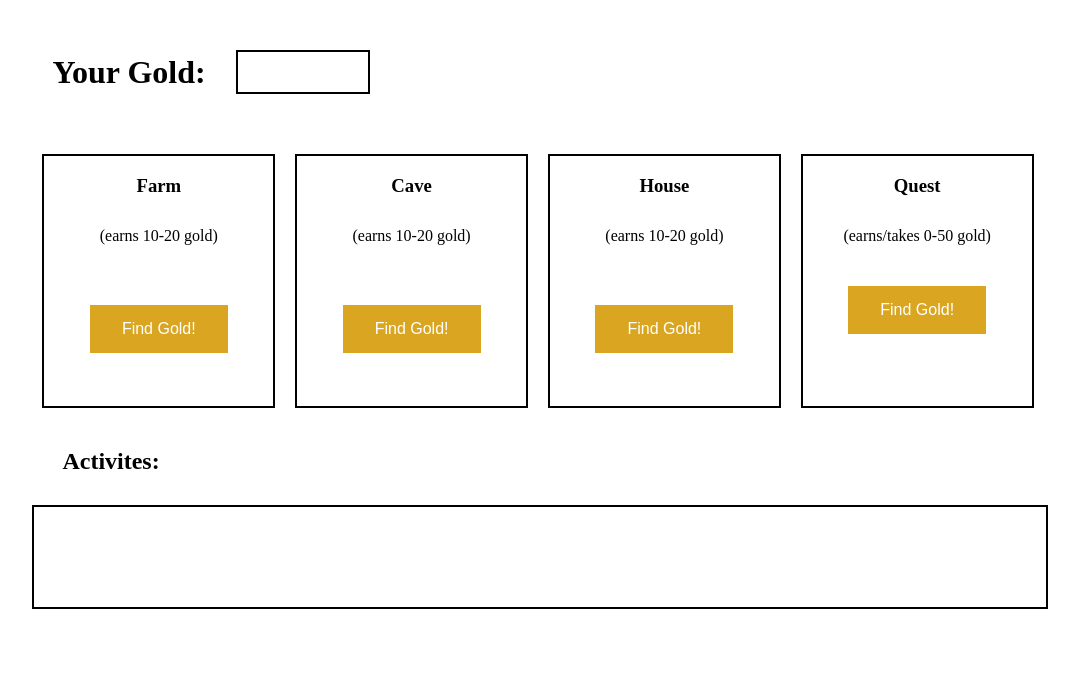
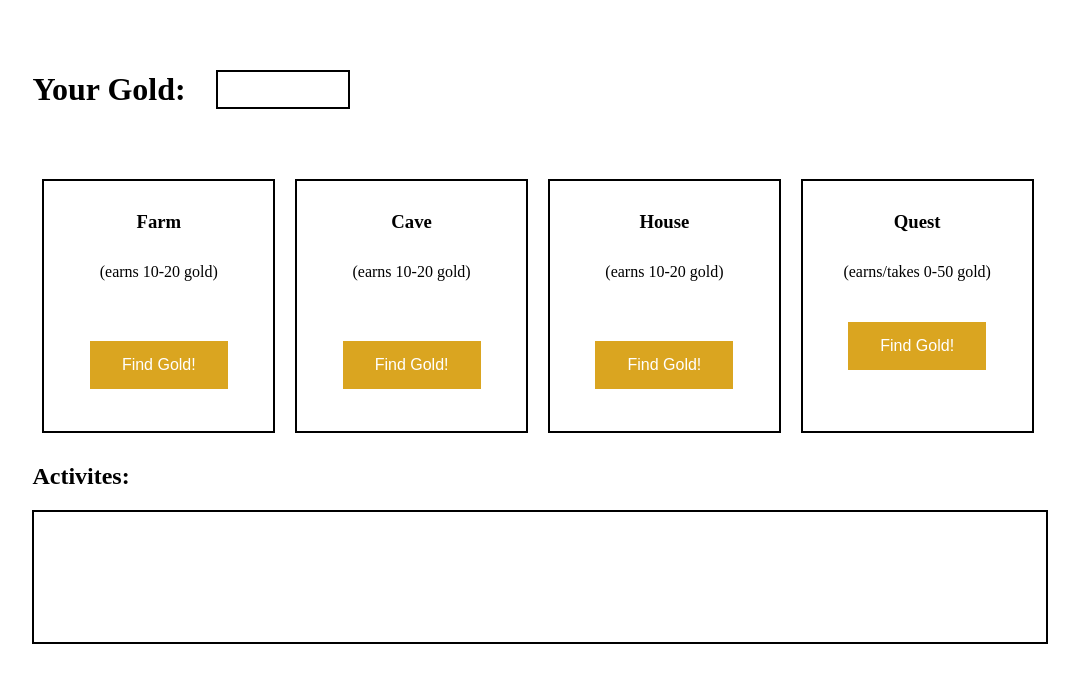
Before and after one commit to ansk1d/Ninja_Gold, a Django app: page / in a window 1280 px wide. Shown: the top 683 px of the page, without its empty margins (102-1181 px from the left). Run offline with Django 4.2, Linux system fonts and the light colour scheme.

Commit message:
css edit

```diff
--- a/Ninja_GoldApp/static/css/style.css
+++ b/Ninja_GoldApp/static/css/style.css
@@ -6,12 +6,13 @@
 .yourgold {
     display: flex;
     align-items: center;
-    margin: 20px;
+    margin-top: 40px;
+    margin-bottom: 30px;
 }
 
 .counter {
     border: 2px solid black;
-    height: 40px;
+    height: 35px;
     width: 130px;
     margin: 30px;
 }
@@ -31,12 +32,12 @@
 
 .activitesbox {
     border: 2px solid black;
-    height: 100px;
+    height: 130px;
     width: 100%;
     overflow: scroll;
 }
 
-h2{
+h3{
     margin: 30px;
 }
 
```
